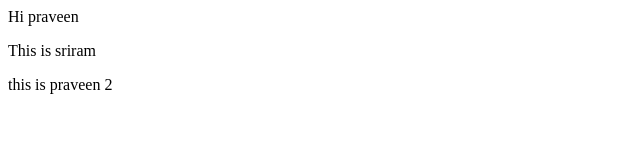
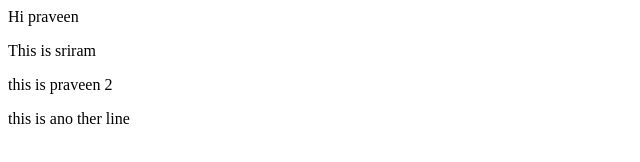
Before and after one commit to sriram-aleti/praveen_pr2, a plain HTML site: page index.html in a window 1280 px wide. Shown: the whole page, without its empty margins (0-640 px from the left). Drawn offline with Linux system fonts and the light colour scheme.

Commit message:
Update index.html
now i added another line

```diff
--- a/index.html
+++ b/index.html
@@ -4,3 +4,5 @@
 
 
 <p> this is praveen 2 </p>
+
+<p> this is ano ther line </p>
```
